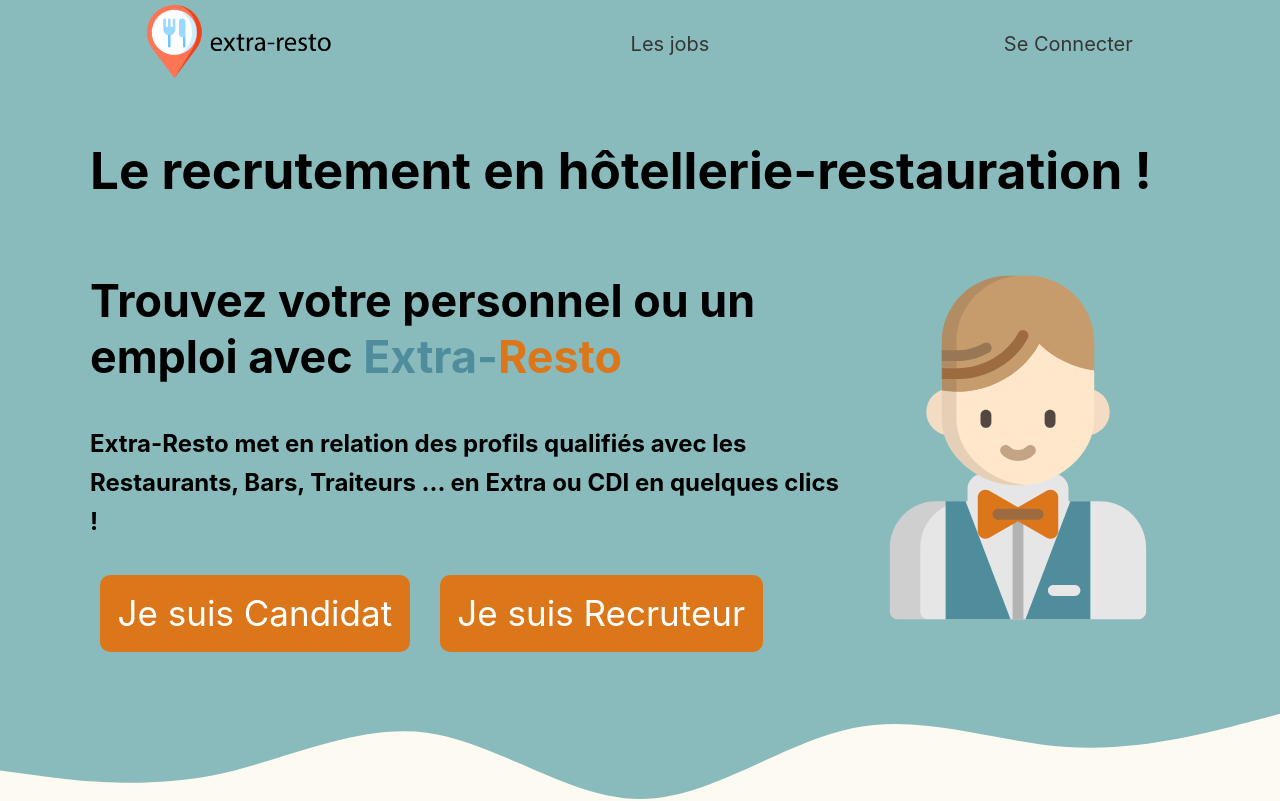
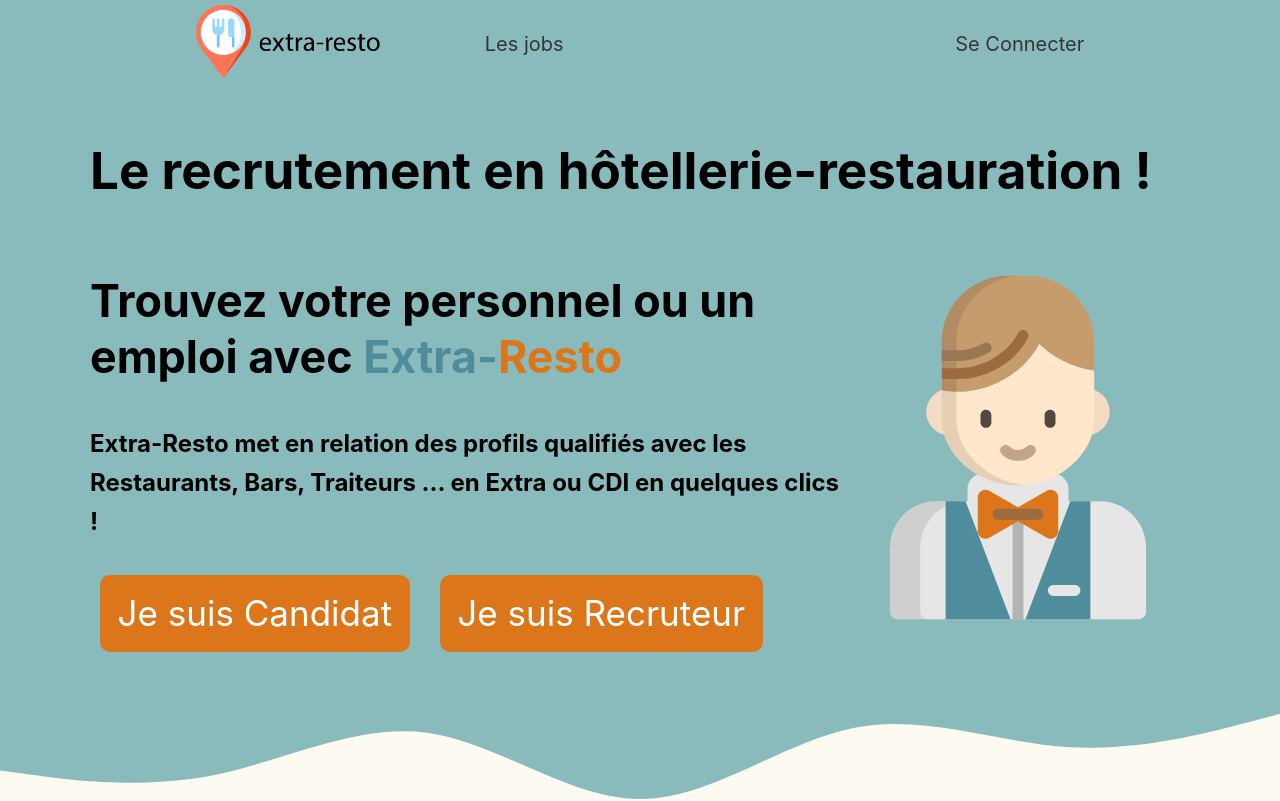
Before and after one commit to extra-resto/extra-resto-app, a Next.js app: page / in a window 1280 px wide. Shown: the top 801 px of the page. Built offline with nearby package versions, Linux system fonts and the light colour scheme.

Commit message:
change display on navbar

```diff
--- a/components/Logout/Logout.module.scss
+++ b/components/Logout/Logout.module.scss
@@ -11,6 +11,7 @@
     outline: inherit;
     font-size: 20px;
     color: $textcolor;
+    margin-right: 50px;
   }
   button:hover {
     color: $orange;
--- a/components/Navbar/Navbar.module.scss
+++ b/components/Navbar/Navbar.module.scss
@@ -7,10 +7,21 @@
   justify-content: space-around;
   align-items: center;
   width: 100%;
+  &__right {
+    display: flex;
+
+    align-items: center;
+  }
+  &__left {
+    display: flex;
+
+    align-items: center;
+  }
   a:hover {
     color: $orange;
   }
   a {
+    margin: 0 50px;
     font-size: 20px;
     color: $textcolor;
   }
--- a/components/Navbar/index.jsx
+++ b/components/Navbar/index.jsx
@@ -10,6 +10,7 @@
 
   return (
       <nav className={styles.Navbar}>
+        <div className={styles.Navbar__left}>
           <Link href='/'>
             <a>
               <Image
@@ -22,15 +23,18 @@
             </a>
           </Link>
 
+          {role !== 'employer' &&
+            <Link href='/jobs'>
+              <a>Les jobs</a>
+            </Link>
+          }
+        </div>
+
+        <div className={styles.Navbar__right}>
+
           {role === 'employer' &&
             <Link href='/employer_home'>
               <a>Mon espace</a>
-          </Link>
-        }
-
-        {role !== 'employer' &&
-          <Link href='/jobs'>
-            <a>Les jobs</a>
             </Link>
           }
 
@@ -41,17 +45,20 @@
           }
 
           {token ? (
-          <div>
             <Logout />
-          </div>
-        ):
-        (
-          <div>
+        ) : (
+
             <Link href='/login'>
               <a>Se Connecter</a>
             </Link>
+
+        )}
         </div>
-        )}
+
+
+
+
+
       </nav>
   )
 }
```
Lines whose indentation alone changed are shown as unchanged.
